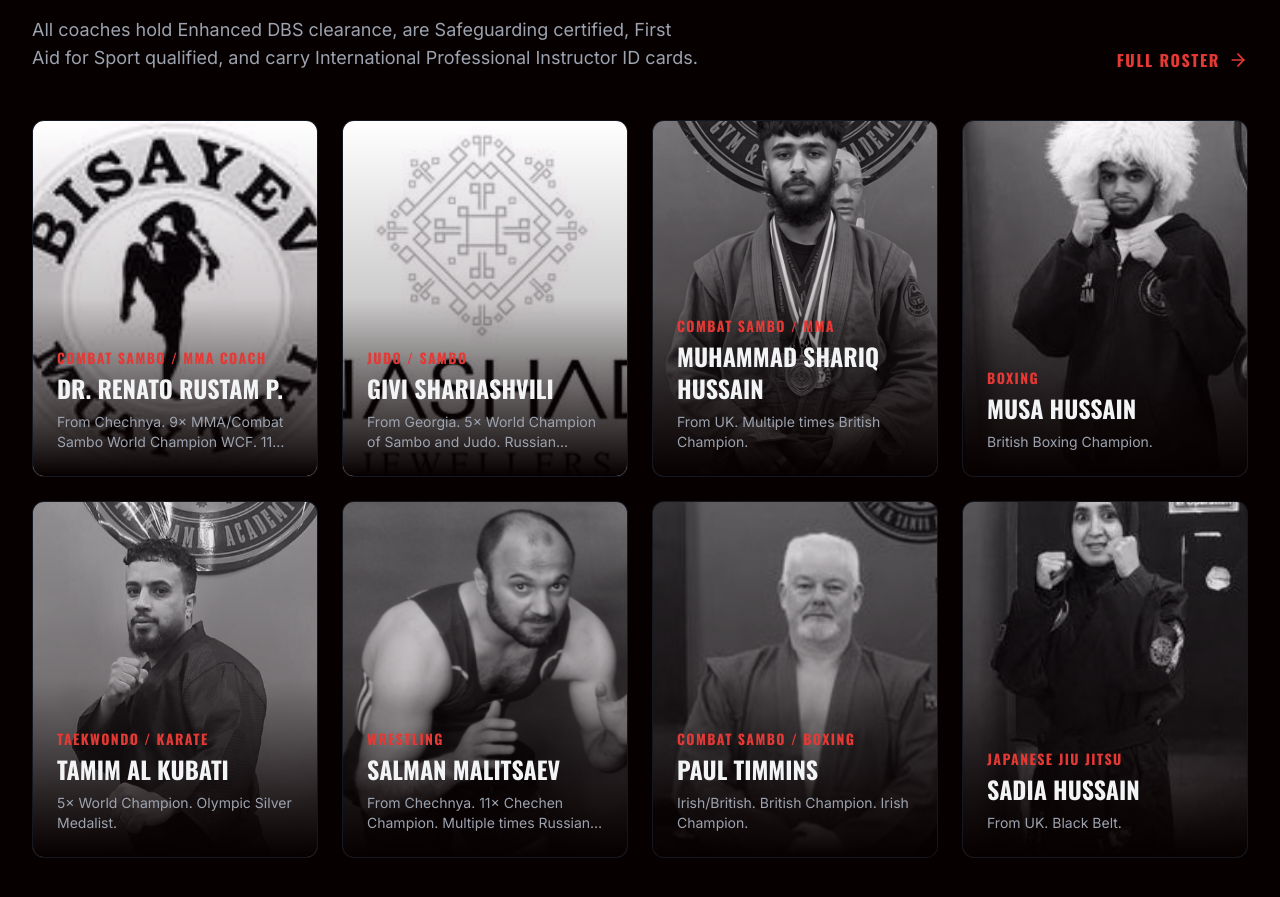
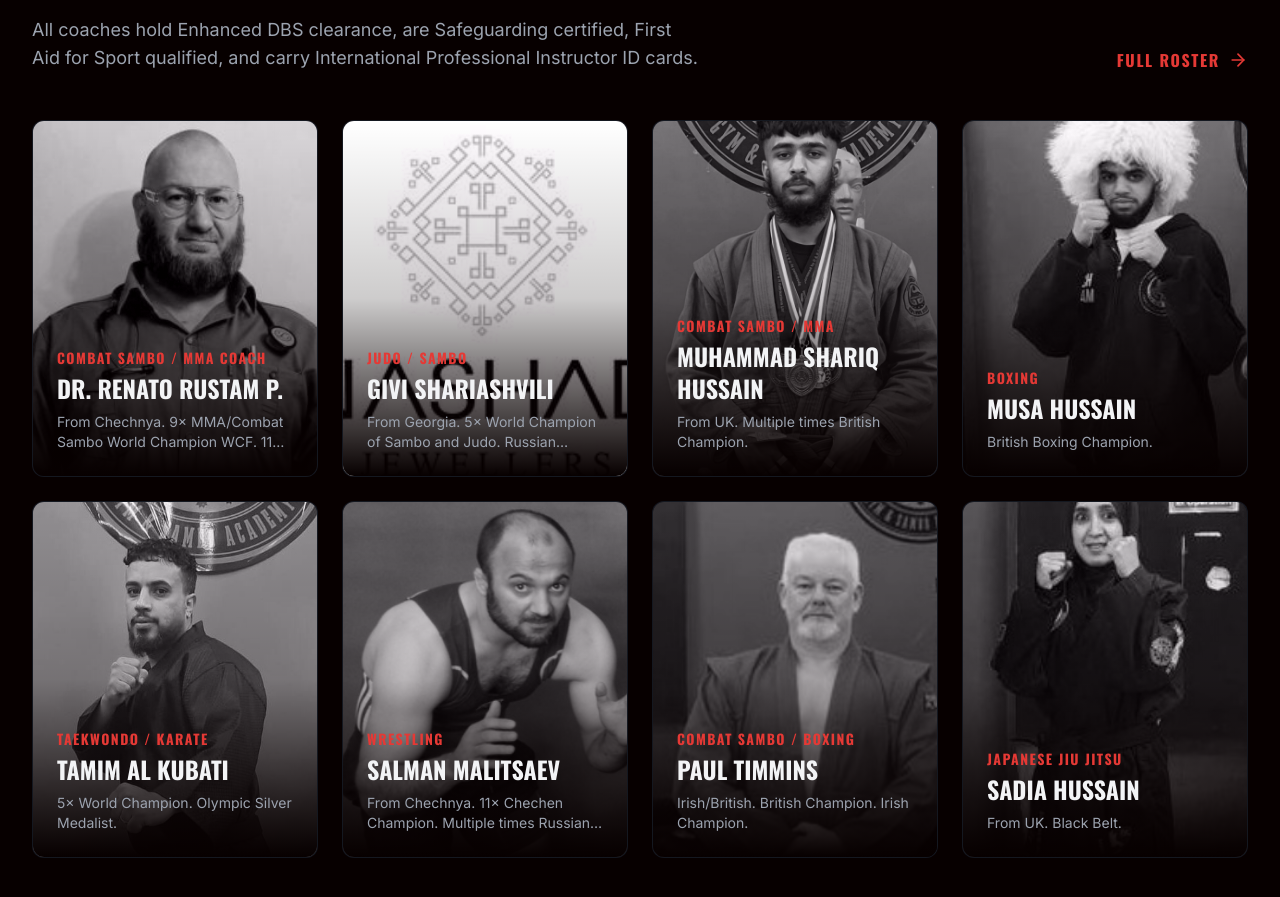
Before and after one commit to num876/counter-combat-club, a Next.js app: page / in a window 1280 px wide. Shown: the part 3752-4649 px from the top of the page. Built offline with nearby package versions, Linux system fonts and the light colour scheme.

Commit message:
feat: update Dr Renato Rustam P image

```diff
--- a/src/app/coaches/page.tsx
+++ b/src/app/coaches/page.tsx
@@ -8,7 +8,7 @@ export default function CoachesPage() {
       discipline: "Combat Sambo / MMA",
       from: "Chechnya",
       credentials: "9X MMA/Combat Sambo World Champion WCF, 11X European Champion, Kavkaz Cup Champion, Multiple Times National Champion",
-      image: "/bisayev.jpg"
+      image: "/renato.jpg"
     },
     {
       name: "Givi Shariashvili",
--- a/src/components/sections/Coaches.tsx
+++ b/src/components/sections/Coaches.tsx
@@ -6,7 +6,7 @@ export function Coaches() {
       name: "Dr. Renato Rustam P.",
       title: "Combat Sambo / MMA Coach",
       bio: "From Chechnya. 9× MMA/Combat Sambo World Champion WCF. 11× European Champion. Kavkaz Cup Champion. Multiple Times National Champion.",
-      image: "/bisayev.jpg"
+      image: "/renato.jpg"
     },
     {
       name: "Givi Shariashvili",
```
Also changed, not shown: public/renato.jpg (added).
